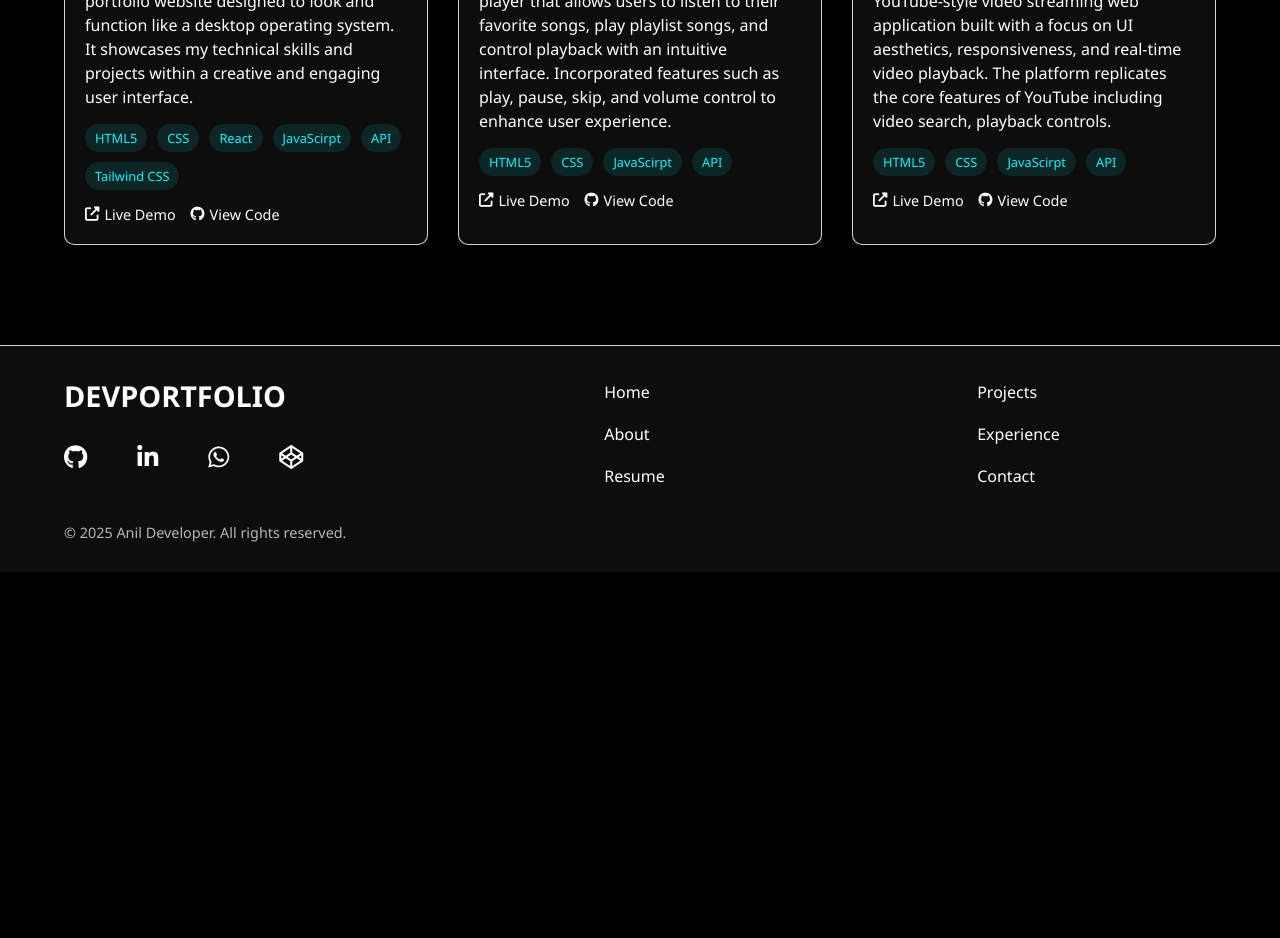
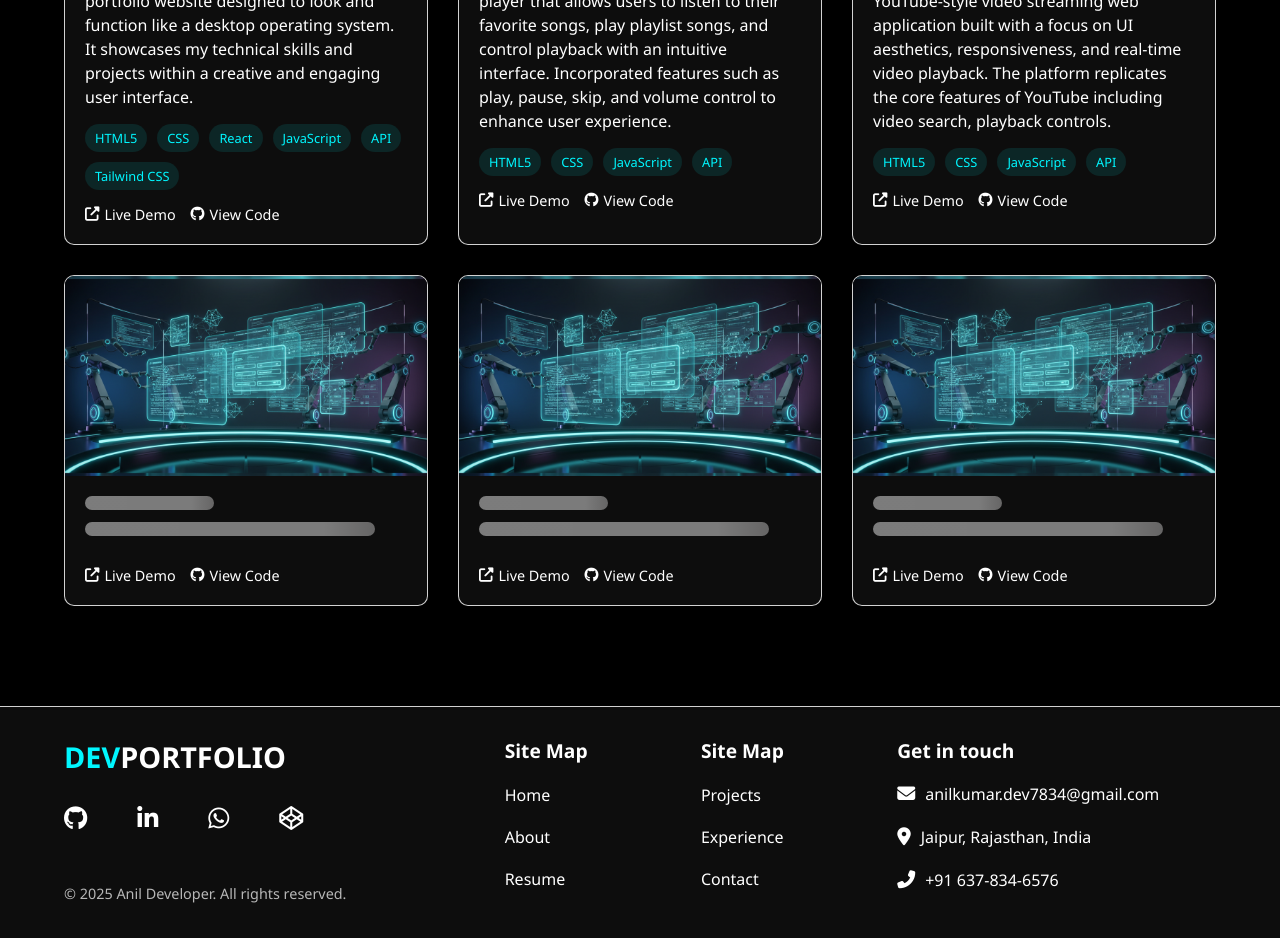
Before and after one commit to aniljasel/anilkumar.dev, a React (Vite) app: page /project in a window 1280 px wide. Shown: the part 1120-2058 px from the top of the page. Before the commit the page ends 1692 px from the top, so only its background shows below. Built offline with nearby package versions, Linux system fonts and the light colour scheme.

Commit message:
Some Updates

```diff
--- a/src/App.css
+++ b/src/App.css
@@ -186,6 +186,10 @@ header {
     color: var(--light);
     text-decoration: none;
     position: relative;
+}
+
+.logo span {
+    color: var(--primary);
 }
 
 .logo::after {
@@ -393,7 +397,9 @@ header {
 
 .cta-button {
     display: inline-block;
-    padding: 12px 30px;
+    padding: 8px 30px;
+    margin-right: 20px;
+    margin-bottom: 10px;
     background: linear-gradient(45deg, var(--primary), var(--secondary));
     color: var(--dark);
     text-decoration: none;
@@ -427,29 +433,9 @@ header {
     box-shadow: 0 10px 20px rgba(0, 247, 255, 0.3);
 }
 
-/* .hero-image {
-    position: absolute;
-    right: 5%; top: 50%;
-    background: var(--glass);
-    transform: translateY(-50%);
-    width: 40%;
-    height: 70%;
-    border-radius: 50%;
-    background: radial-gradient(circle, var(--primary) 0%, transparent 70%);
-    animation: pulse 4s infinite ease-in-out;
-    opacity: 0.5;
-}
-
-.hero-image img {
-    position: absolute;
-    width: 70%;
-    border-radius: 50%;
-    right: 10%;
-    top: 20%;
-    border: 2px solid var(--primary);
-    box-shadow: 0 8px 32px 20px rgba(0, 247, 255, 0.25);
-    opacity: 1;
-} */
+.cta-button i {
+    margin-right: 10px;
+}
 
 @keyframes pulse {
 
@@ -919,6 +905,7 @@ footer {
     backdrop-filter: blur(4px);
     border-top: 1.5px solid var(--glass-border);
     padding: 30px 5%;
+    z-index: 500;
 }
 
 .footer-container {
@@ -926,6 +913,7 @@ footer {
     justify-content: space-around;
 }
 
+/* left side of footer */
 .footer-left {
     display: grid;
     flex: 1;
@@ -939,6 +927,7 @@ footer {
     width: 56%;
 }
 
+/* right side of footer */
 .footer-right {
     display: flex;
     flex: 2;
@@ -948,9 +937,63 @@ footer {
     align-content: left;
 }
 
+.contact-row i {
+    margin-right: 10px;
+    font-size: large;
+    padding: 5px 0;
+    margin-bottom: 15px;
+    color: var(--light);
+}
+
+.contact-row i:hover {
+    color: var(--primary);
+
+}
+
+.contact-row a,
+.contact-row span {
+    color: var(--light);
+    font-weight: 400;
+    position: relative;
+    padding: 5px 0;
+    text-decoration: none;
+    transition: color 0.3s ease;
+}
+
+.contact-row a::after,
+.contact-row span::after {
+    content: '';
+    position: absolute;
+    bottom: 0;
+    left: 0;
+    width: 100%;
+    height: 2px;
+    background: var(--primary);
+    transform: scaleX(0);
+    transform-origin: right;
+    transition: transform 0.3s ease;
+}
+
+.contact-row a:hover::after,
+.contact-row span:hover::after {
+    transform: scaleX(1);
+    transform-origin: left;
+}
+
+.footer-links h3 {
+    margin-bottom: 15px;
+    font-size: 1.2rem;
+}
+
 .footer-links .nav-links {
     display: grid;
     gap: 10px;
+}
+
+.footer-links .nav-links a {
+    font-weight: 400;
+    width: max-content;
+
 }
 
 .footer-social-links {
@@ -1527,10 +1570,6 @@ footer {
 
     .hero h1 {
         font-size: 2.5rem;
-    }
-
-    .hero-image {
-        display: none;
     }
 
     .project-filter {
--- a/src/components/footer.jsx
+++ b/src/components/footer.jsx
@@ -44,7 +44,7 @@ function Footer() {
             <footer>
                 <div className='footer-container'>
                     <div className='footer-left'>
-                        <Link to='/' className="logo">DEV<span>PORTFOLIO</span></Link>
+                        <Link to='/' className="logo"><span>DEV</span>PORTFOLIO</Link>
                         <div className="footer-social-links">
                             <a
                                 href="https://github.com/aniljasel"
@@ -106,6 +106,7 @@ function Footer() {
                     </div>
                     <div className='footer-right'>
                         <div className='footer-links'>
+                            <h3>Site Map</h3>
                             <nav className='nav-links'>
                                 <Link to="/">Home</Link>
                                 <Link to="about">About</Link>
@@ -113,11 +114,27 @@ function Footer() {
                             </nav>
                         </div>
                         <div className='footer-links'>
+                            <h3>Site Map</h3>
                             <nav className='nav-links'>
                                 <Link to="project">Projects</Link>
                                 <Link to="experience">Experience</Link>
                                 <Link to="contact">Contact</Link>
                             </nav>
+                        </div>
+                        <div className='footer-links'>
+                            <h3>Get in touch</h3>
+                            <div className="contact-row">
+                                <i className="fas fa-envelope"></i>
+                                <a href="mailto:anilkumar.dev7834@gmail.com" className='email-link' onMouseMove={e => handleMouseMove(e, "Email")} onMouseLeave={handleMouseLeave}>anilkumar.dev7834@gmail.com</a>
+                            </div>
+                            <div className="contact-row">
+                                <i className="fas fa-map-marker-alt"></i>
+                                <span className="location-text" onMouseMove={e => handleMouseMove(e, "Location")} onMouseLeave={handleMouseLeave}>Jaipur, Rajasthan, India</span>
+                            </div>
+                            <div className='contact-row'>
+                                <i className='fas fa-phone-alt'></i>
+                                <a href="tel:+916378346576" className='phone-link' onMouseMove={e => handleMouseMove(e, "Phone")} onMouseLeave={handleMouseLeave}>+91 637-834-6576</a>
+                            </div>
                         </div>
                     </div>
                 </div>
--- a/src/components/header.jsx
+++ b/src/components/header.jsx
@@ -12,7 +12,7 @@ function Header() {
     }, [isLightTheme]);
     return (
         <header className="header">
-            <Link to='/' className="logo">DEV<span>PORTFOLIO</span></Link>
+            <Link to='/' className="logo"><span>DEV</span>PORTFOLIO</Link>
             <nav className='nav-links'>
                 <Link to="/">Home</Link>
                 <Link to="about">About</Link>
--- a/src/components/hero.jsx
+++ b/src/components/hero.jsx
@@ -56,6 +56,7 @@ function Hero() {
                         I build exceptional digital experiences with modern technologies and innovative solutions.
                     </p>
                     <Link to="contact" className="cta-button fade-in delay-3">Get In Touch</Link>
+                    <Link to="contact" className="cta-button fade-in delay-3"><i className="fas fa-download"></i>Resume</Link>
                 </div>
                 <div className="floating-icons">
                     <i className="fab fa-html5 floating-icon" style={{ top: '20%', left: '10%', animationDelay: '0s' }}></i>
--- a/src/components/project.jsx
+++ b/src/components/project.jsx
@@ -5,6 +5,7 @@ import project3 from '../assests/media/DPDigitalAgency.png';
 import project4 from '../assests/media/Personal-Desktop.png';
 import project5 from '../assests/media/Music-Player.png';
 import project6 from '../assests/media/Snapzy.png';
+import project7 from '../assests/media/load-project.png';
 
 const Project = () => {
     const [filter, setFilter] = useState('all');
@@ -24,7 +25,7 @@ const Project = () => {
             id: 2,
             title: 'Paying Guest',
             description: 'This Hostel Management System allows you to easily manage room allocations, tenant details, and update or delete user data in real time.',
-            tags: ['HTML5', 'CSS', 'React', 'JavaScirpt', 'Node', 'MongoDB'],
+            tags: ['HTML5', 'CSS', 'React', 'JavaScript', 'Node', 'MongoDB'],
             image: project2,
             demoLink: 'https://paying-guest-smoky.vercel.app',
             codeLink: 'https://github.com/AU-Teams/paying-guest',
@@ -34,7 +35,7 @@ const Project = () => {
             id: 3,
             title: 'DPDigitalAgency',
             description: 'Developed a responsive website for DP Creatives showcasing their digital marketing, SEO, and web development services with a focus on enhancing brand presence and client engagement.',
-            tags: ['HTML5', 'CSS', 'JavaScirpt'],
+            tags: ['HTML5', 'CSS', 'JavaScript'],
             image: project3,
             demoLink: 'https://aniljasel.github.io/DPDigitalAgency',
             codeLink: 'https://github.com/aniljasel/DPDigitalAgency',
@@ -44,7 +45,7 @@ const Project = () => {
             id: 4,
             title: 'Personal Desktop',
             description: 'This project is a unique and interactive portfolio website designed to look and function like a desktop operating system. It showcases my technical skills and projects within a creative and engaging user interface.',
-            tags: ['HTML5', 'CSS', 'React', 'JavaScirpt', 'API', 'Tailwind CSS'],
+            tags: ['HTML5', 'CSS', 'React', 'JavaScript', 'API', 'Tailwind CSS'],
             image: project4,
             demoLink: 'https://personal-desktop.vercel.app/',
             codeLink: 'https://github.com/aniljasel/Personal-Desktop',
@@ -54,7 +55,7 @@ const Project = () => {
             id: 5,
             title: 'Music Player',
             description: 'Developed a responsive web-based music player that allows users to listen to their favorite songs, play playlist songs, and control playback with an intuitive interface. Incorporated features such as play, pause, skip, and volume control to enhance user experience.',
-            tags: ['HTML5', 'CSS', 'JavaScirpt', 'API'],
+            tags: ['HTML5', 'CSS', 'JavaScript', 'API'],
             image: project5,
             demoLink: 'https://aniljasel.github.io/Music_Player/',
             codeLink: 'https://github.com/aniljasel/Music_Player',
@@ -64,11 +65,41 @@ const Project = () => {
             id: 6,
             title: 'Snapzy',
             description: 'Snapzy is a modern, neon-themed YouTube-style video streaming web application built with a focus on UI aesthetics, responsiveness, and real-time video playback. The platform replicates the core features of YouTube including video search, playback controls.',
-            tags: ['HTML5', 'CSS', 'JavaScirpt', 'API'],
+            tags: ['HTML5', 'CSS', 'JavaScript', 'API'],
             image: project6,
             demoLink: 'https://aniljasel.github.io/Snapzy',
             codeLink: 'https://github.com/aniljasel/Snapzy',
             category: ['frontend']
+        },
+        {
+            id: 7,
+            title: <div className="skeleton short"></div>,
+            description: <div className="skeleton long"></div>,
+            tags: <div className="skeleton long"></div>,
+            image: project7,
+            demoLink: '#',
+            codeLink: '#',
+            category: []
+        },
+        {
+            id: 7,
+            title: <div className="skeleton short"></div>,
+            description: <div className="skeleton long"></div>,
+            tags: <div className="skeleton long"></div>,
+            image: project7,
+            demoLink: '#',
+            codeLink: '#',
+            category: []
+        },
+        {
+            id: 7,
+            title: <div className="skeleton short"></div>,
+            description: <div className="skeleton long"></div>,
+            tags: <div className="skeleton long"></div>,
+            image: project7,
+            demoLink: '#',
+            codeLink: '#',
+            category: []
         }
     ];
 
@@ -106,13 +137,21 @@ const Project = () => {
                             <h3 className="project-title">{project.title}</h3>
                             <p className="project-description">{project.description}</p>
                             <div className="project-tags">
-                                {project.tags.map((tag, index) => (
-                                    <span className="project-tag" key={index}>{tag}</span>
+                                {Array.isArray(project.tags) && project.tags.map((tag, index) => (
+                                    <span className="project-tag" key={`${project.id}-tag-${index}`}>{tag}</span>
                                 ))}
                             </div>
                             <div className="project-links">
-                                <a href={project.demoLink} className="project-link" target='blank'><i className="fas fa-external-link-alt"></i> Live Demo</a>
-                                <a href={project.codeLink} className="project-link" target='blank'><i className="fab fa-github"></i> View Code</a>
+                                {project.demoLink && typeof project.demoLink === 'string' && (
+                                    <a href={project.demoLink} className="project-link" target="_blank" rel="noopener noreferrer">
+                                        <i className="fas fa-external-link-alt"></i> Live Demo
+                                    </a>
+                                )}
+                                {project.codeLink && typeof project.codeLink === 'string' && (
+                                    <a href={project.codeLink} className="project-link" target="_blank" rel="noopener noreferrer">
+                                        <i className="fab fa-github"></i> View Code
+                                    </a>
+                                )}
                             </div>
                         </div>
                     </div>
```
Also changed, not shown: src/assests/media/load-project.png (added).
